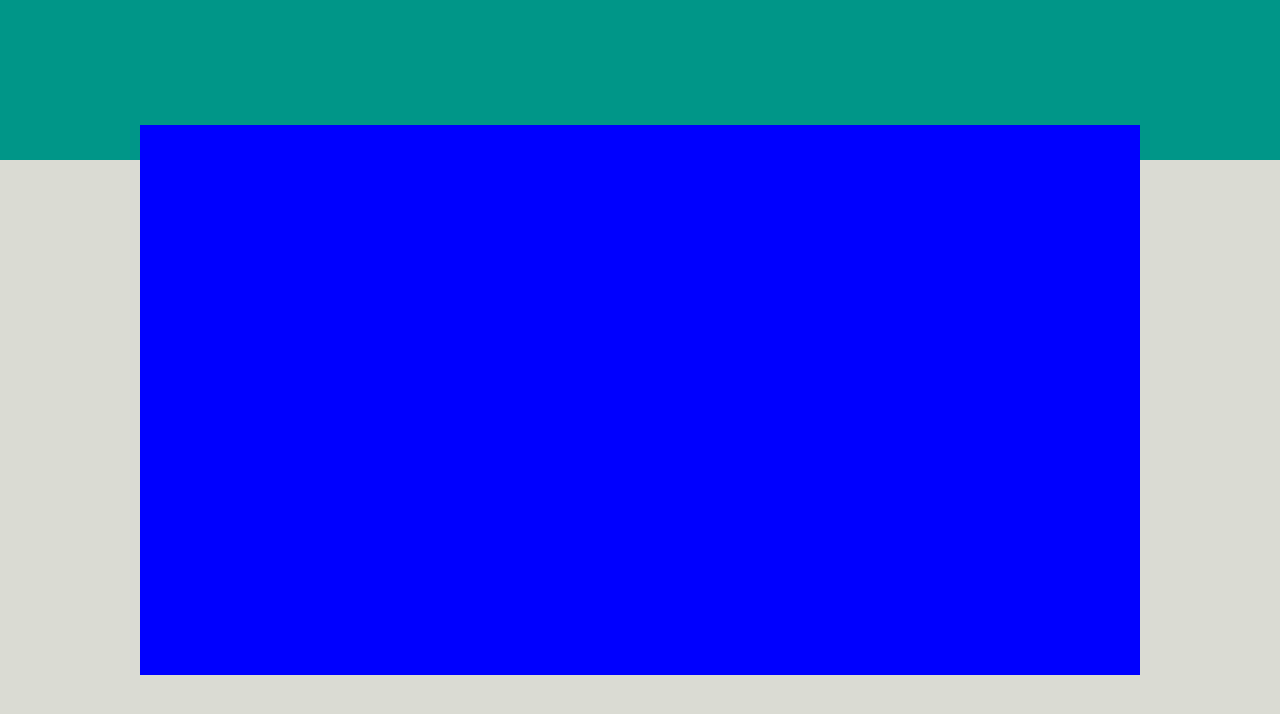
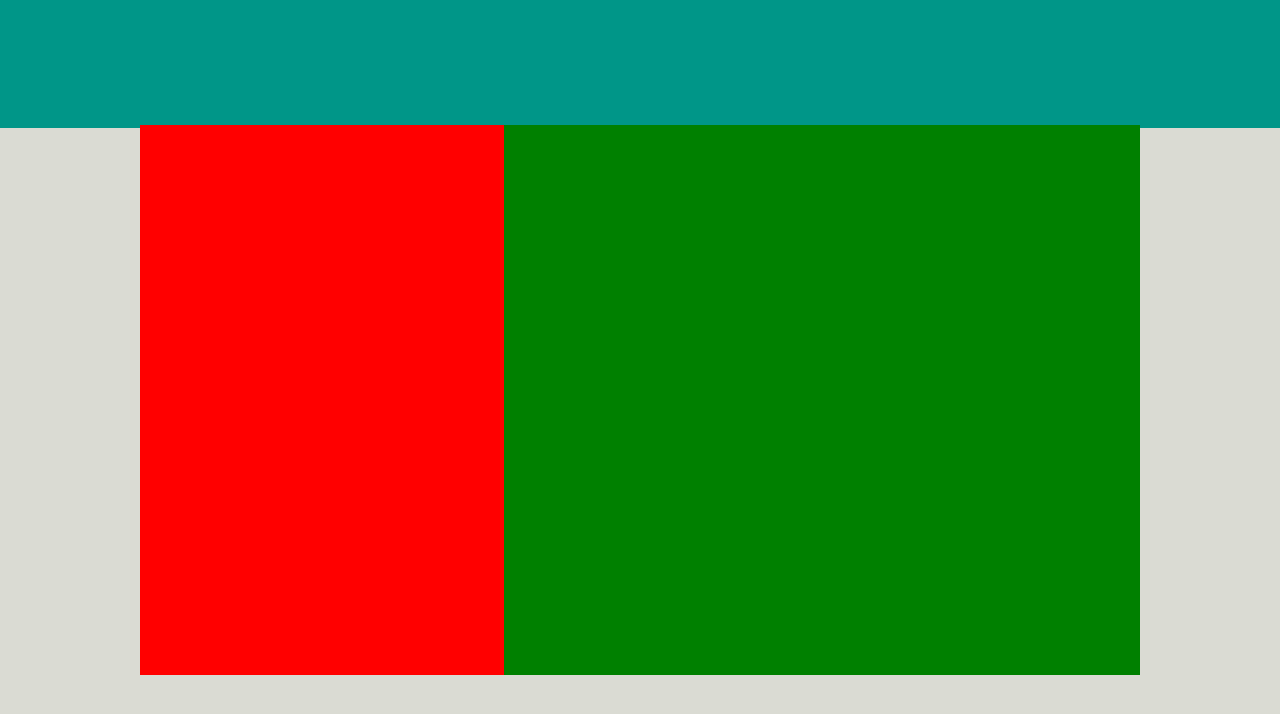
Before and after one commit to Domenico-lel/vue-boolzapp, a plain HTML site: page index.html in a window 1280 px wide. Drawn offline with Linux system fonts and the light colour scheme.

Commit message:
suddivisione macroblocco principale

```diff
--- a/index.html
+++ b/index.html
@@ -8,12 +8,11 @@
 </head>
 <body>
 
-
-
     <div id="cont_green">
 
         <div id="cont_grande">
-
+            <div id="cont_left"></div>
+            <div id="cont_right"></div>
         </div>
 
     </div>
--- a/style.css
+++ b/style.css
@@ -4,19 +4,18 @@
     box-sizing: border-box;
 }
 
-/* stili contenitori */
+/* stili contenitori "generali" */
 #cont_green{
-    height: 20vh;
-    width: 100%;
+    height: 16vh;
     background-color: #009688;
 }
 #cont_grey{
     background-color: #DADBD3;
-    height: 80vh;
-    width: 100%;
+    height: 84vh;
 }
 
 #cont_grande{
+    display: flex;
     height: 550px;
     background-color: blue;
     width: 1000px;
@@ -26,4 +25,16 @@
     left: 50%;
     transform: translate(-50%, -50%);
 }
-/* stili contenitori */
+
+#cont_left{
+    width: 40%;
+    height: 100%;
+    background-color: red;
+}
+
+#cont_right{
+    height: 100%;
+    width: 70%;
+    background-color: green;
+}
+/* stili contenitori "generali" */
```
